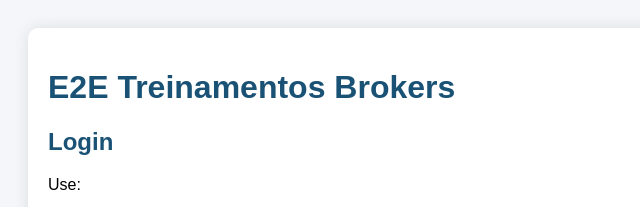
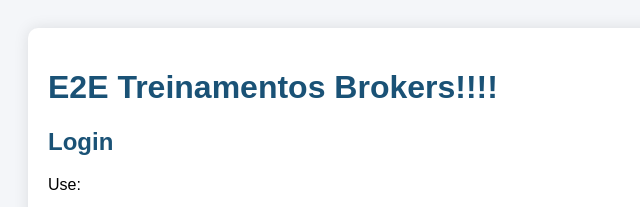
Before and after one commit to repoe2e/exemplo_meu_site, a plain HTML site: page index.html in a window 1280 px wide. Shown: the top 207 px of the page, 0-640 px from the left. Drawn offline with Linux system fonts and the light colour scheme.

Commit message:
Update index.html

```diff
--- a/index.html
+++ b/index.html
@@ -10,7 +10,7 @@
 <body>
   <div class="container">
     <div id="login">
-      <h1>E2E Treinamentos Brokers</h1>
+      <h1>E2E Treinamentos Brokers!!!!</h1>
       <h2>Login</h2>
       <p>Use:</p>
       <ul>
```
